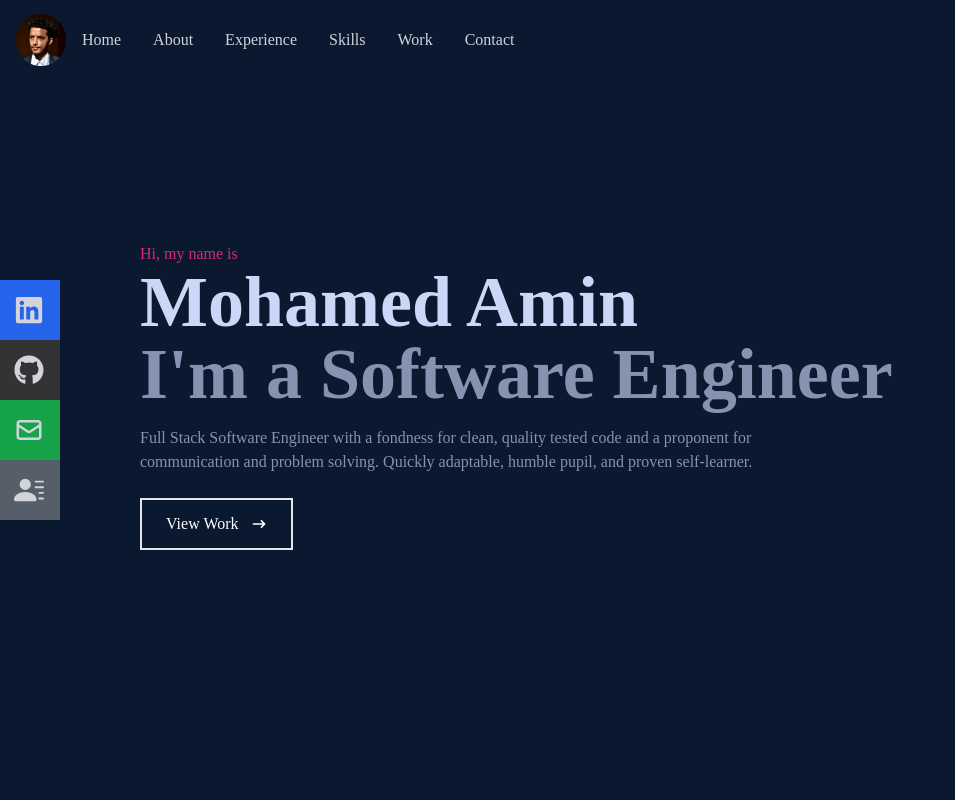
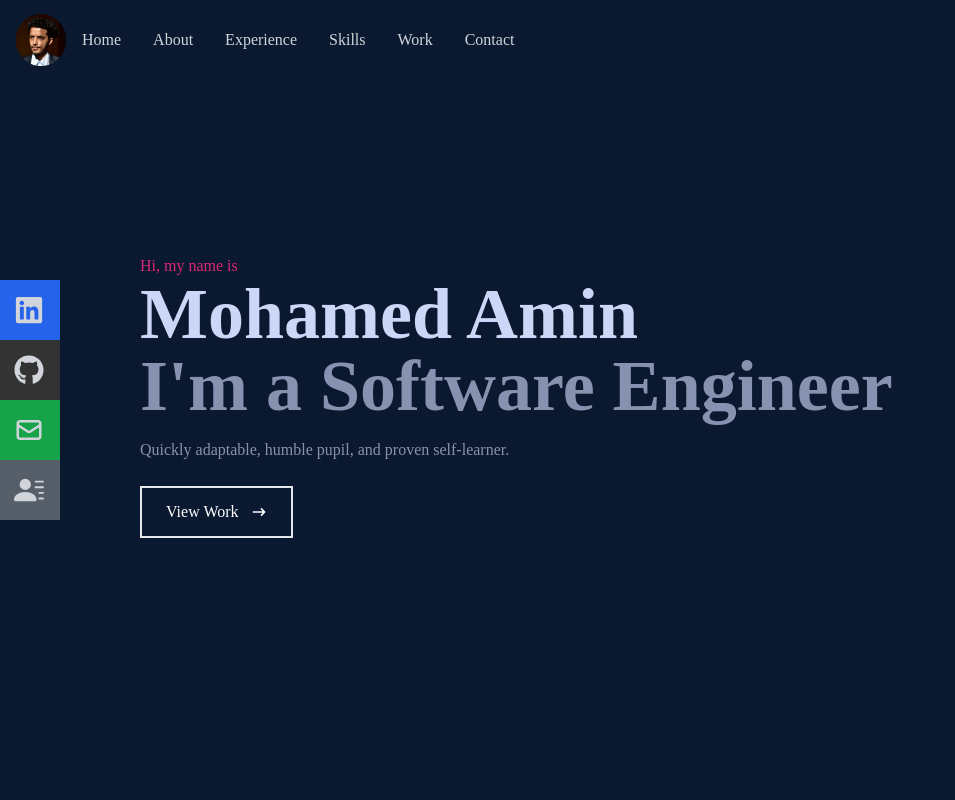
Before and after one commit to taha-amin/my-portfolio, a React (Create React App) app: page / in a window 1280 px wide. Shown: the top 800 px of the page, without its empty margins (0-955 px from the left). Built offline with nearby package versions, Linux system fonts and the light colour scheme.

Commit message:
changed text in home.jsx

```diff
--- a/src/Components/Home.jsx
+++ b/src/Components/Home.jsx
@@ -14,9 +14,7 @@ const Home = () => {
           I'm a Software Engineer
         </h2>
         <p className="text-[#8892b0] py-4 max-w-[700px]">
-          Full Stack Software Engineer with a fondness for clean, quality tested
-          code and a proponent for communication and problem solving. Quickly
-          adaptable, humble pupil, and proven self-learner.
+          Quickly adaptable, humble pupil, and proven self-learner.
         </p>
         <div>
           <button className="text-white group border-2 px-6 py-3 my-2 flex items-center hover:bg-pink-600 hover:border-pink-600">
```
